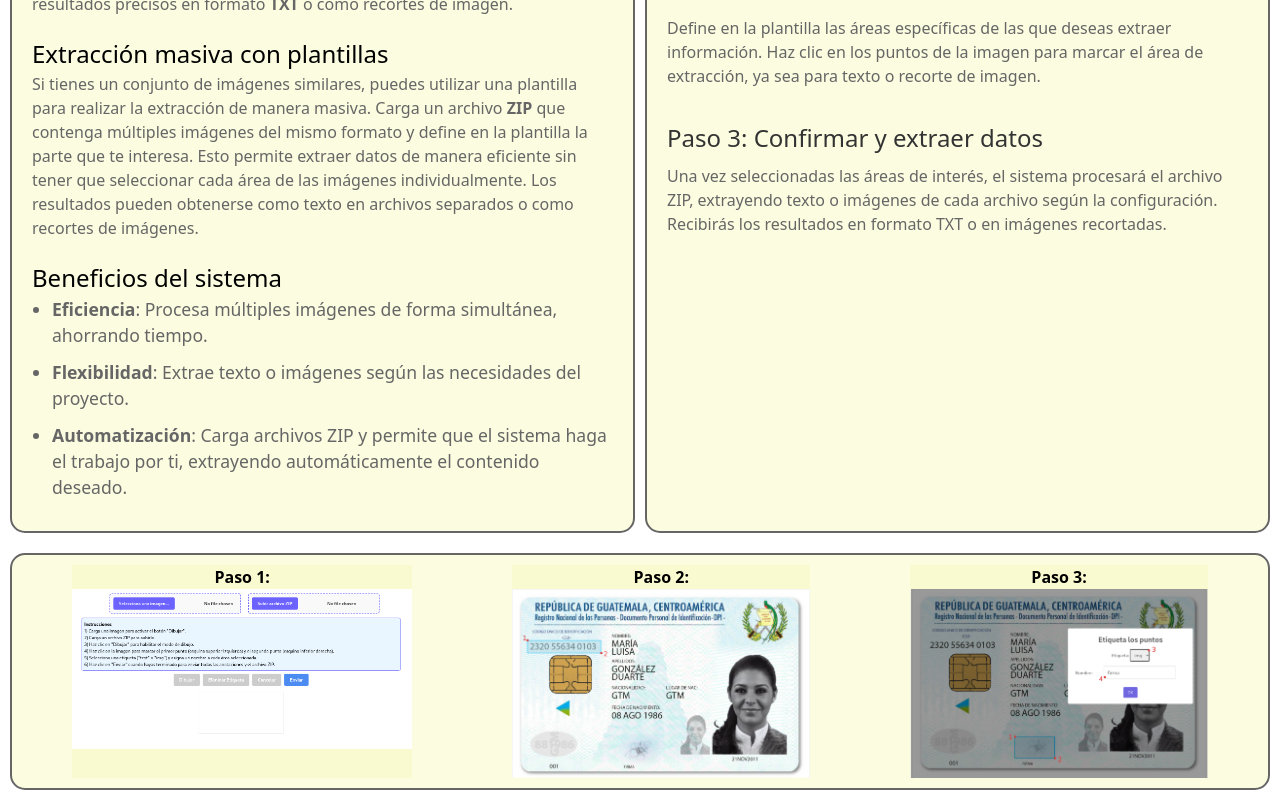
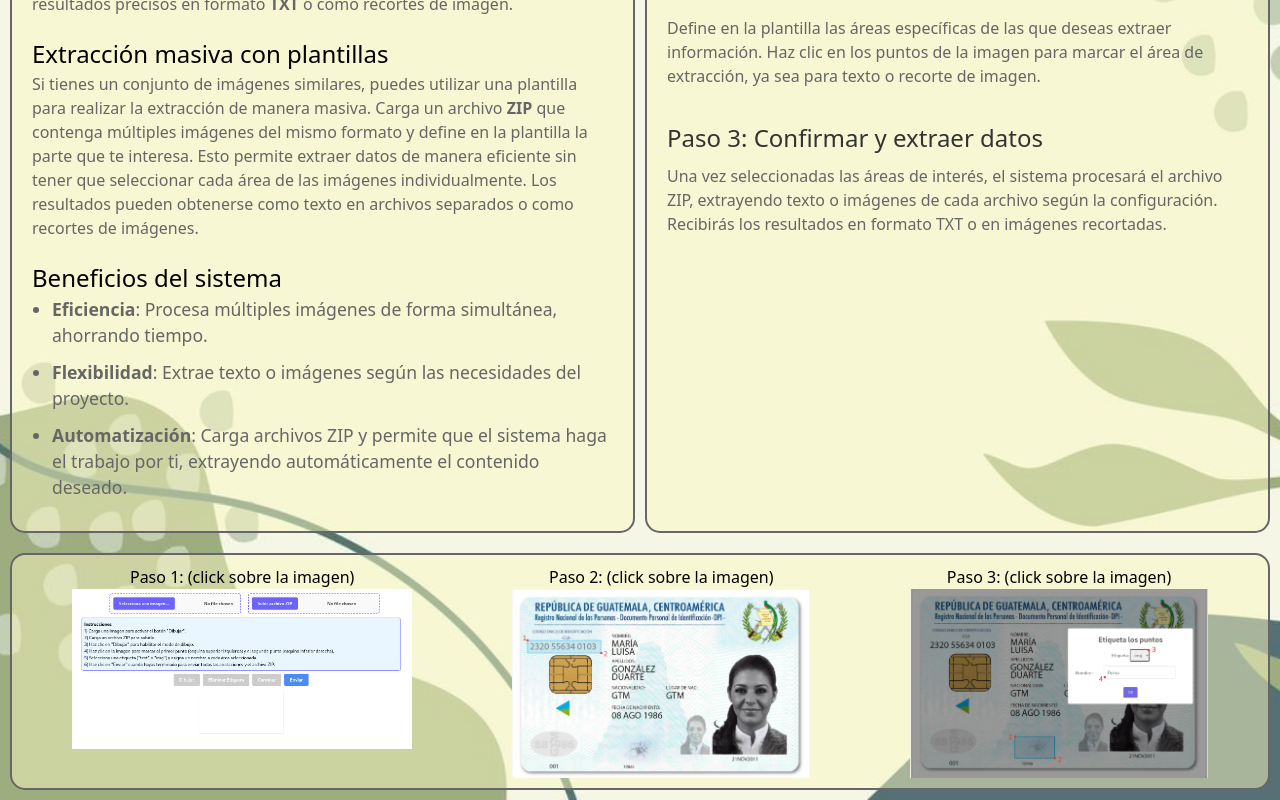
Before and after one commit to JaimeRax/interfaceinfoprocessing, a Next.js app: page /home in a window 1280 px wide. Shown: the part 344-1144 px from the top of the page. Built offline with nearby package versions, Linux system fonts and the light colour scheme.

Commit message:
style(fondo): add image the fono

```diff
--- a/pages/home.tsx
+++ b/pages/home.tsx
@@ -1,4 +1,4 @@
-import React from "react";
+import React, { useState } from "react";
 import Navbar from "../pages/components/Navbar";
 import styles from "../styles/Home.module.css";
 import Image from "next/image";
@@ -7,7 +7,18 @@ import paso2 from "../img/paso2.png"; // La imagen anterior de paso2
 import paso3 from "../img/paso3.png"; // La imagen anterior de paso3
 
 const Home = () => {
+  const [isZoomed, setIsZoomed] = useState<number | null>(null); // Estado para la imagen ampliada
+
+  const handleImageClick = (step: number) => {
+    setIsZoomed(step); // Establecer la imagen que se ha clicado
+  };
+
+  const handleOverlayClick = () => {
+    setIsZoomed(null); // Cerrar imagen ampliada cuando se haga clic fuera
+  };
+
   return (
+    <div className={styles.homeContainer}>
       <div className={styles.container}>
         <Navbar />
         <div className={styles.mainContent}>
@@ -19,15 +30,15 @@ const Home = () => {
             <p>
               extractData es un sistema avanzado que optimiza la extracción de
               texto e imágenes de tus documentos. Ya sea que necesites extraer
-            información clave de una sola imagen o procesar múltiples archivos,
-            extractData te facilita esta tarea.
+              información clave de una sola imagen o procesar múltiples
+              archivos, extractData te facilita esta tarea.
             </p>
             <h2>Extracción personalizada</h2>
             <p>
               Selecciona áreas específicas en una imagen para extraer texto o
-            imágenes. Define exactamente qué partes del documento son relevantes
-            y obtén resultados precisos en formato <strong>TXT</strong> o como
-            recortes de imagen.
+              imágenes. Define exactamente qué partes del documento son
+              relevantes y obtén resultados precisos en formato{" "}
+              <strong>TXT</strong> o como recortes de imagen.
             </p>
             <h2>Extracción masiva con plantillas</h2>
             <p>
@@ -37,8 +48,8 @@ const Home = () => {
               mismo formato y define en la plantilla la parte que te interesa.
               Esto permite extraer datos de manera eficiente sin tener que
               seleccionar cada área de las imágenes individualmente. Los
-            resultados pueden obtenerse como texto en archivos separados o como
-            recortes de imágenes.
+              resultados pueden obtenerse como texto en archivos separados o
+              como recortes de imágenes.
             </p>
             <h2>Beneficios del sistema</h2>
             <ul>
@@ -51,9 +62,9 @@ const Home = () => {
                 necesidades del proyecto.
               </li>
               <li>
-              <strong>Automatización</strong>: Carga archivos ZIP y permite que
-              el sistema haga el trabajo por ti, extrayendo automáticamente el
-              contenido deseado.
+                <strong>Automatización</strong>: Carga archivos ZIP y permite
+                que el sistema haga el trabajo por ti, extrayendo
+                automáticamente el contenido deseado.
               </li>
             </ul>
           </div>
@@ -65,8 +76,9 @@ const Home = () => {
               <h3>Paso 1: Subir la plantilla y archivos ZIP</h3>
               <p>
                 Selecciona la imagen de plantilla en el espacio designado y sube
-              el archivo ZIP que contiene las imágenes a procesar. Asegúrate de
-              que todas las imágenes sean similares a la plantilla seleccionada.
+                el archivo ZIP que contiene las imágenes a procesar. Asegúrate
+                de que todas las imágenes sean similares a la plantilla
+                seleccionada.
               </p>
             </div>
             <div className={styles.step}>
@@ -82,9 +94,9 @@ const Home = () => {
               <h3>Paso 3: Confirmar y extraer datos</h3>
               <p>
                 Una vez seleccionadas las áreas de interés, el sistema procesará
-              el archivo ZIP, extrayendo texto o imágenes de cada archivo según
-              la configuración. Recibirás los resultados en formato TXT o en
-              imágenes recortadas.
+                el archivo ZIP, extrayendo texto o imágenes de cada archivo
+                según la configuración. Recibirás los resultados en formato TXT
+                o en imágenes recortadas.
               </p>
             </div>
           </div>
@@ -92,20 +104,29 @@ const Home = () => {
 
         {/* Sección de imágenes en horizontal con bordes y radio */}
         <div className={styles.foot}>
-        <div className={styles.stepContainer}>
-          <h3>Paso 1:</h3>
+          <div
+            className={styles.stepContainer}
+            onClick={() => handleImageClick(1)}
+          >
+            <h3>Paso 1: (click sobre la imagen)</h3>
             <Image src={paso1} alt="Paso 1: Subir plantilla" width={400} />
           </div>
-        <div className={styles.stepContainer}>
-          <h3>Paso 2:</h3>
+          <div
+            className={styles.stepContainer}
+            onClick={() => handleImageClick(2)}
+          >
+            <h3>Paso 2: (click sobre la imagen)</h3>
             <Image
               src={paso2}
               alt="Paso 2: Seleccionar área de extracción"
               width={350}
             />
           </div>
-        <div className={styles.stepContainer}>
-          <h3>Paso 3:</h3>
+          <div
+            className={styles.stepContainer}
+            onClick={() => handleImageClick(3)}
+          >
+            <h3>Paso 3: (click sobre la imagen)</h3>
             <Image
               src={paso3}
               alt="Paso 3: Confirmar y extraer datos"
@@ -113,6 +134,38 @@ const Home = () => {
             />
           </div>
         </div>
+
+        {isZoomed && (
+          <div className={styles.overlay} onClick={handleOverlayClick}>
+            <div className={styles.zoomedImageContainer}>
+              {isZoomed === 1 && (
+                <Image
+                  src={paso1}
+                  alt="Paso 1: Subir plantilla"
+                  layout="fill"
+                  objectFit="contain"
+                />
+              )}
+              {isZoomed === 2 && (
+                <Image
+                  src={paso2}
+                  alt="Paso 2: Seleccionar área de extracción"
+                  layout="fill"
+                  objectFit="contain"
+                />
+              )}
+              {isZoomed === 3 && (
+                <Image
+                  src={paso3}
+                  alt="Paso 3: Confirmar y extraer datos"
+                  layout="fill"
+                  objectFit="contain"
+                />
+              )}
+            </div>
+          </div>
+        )}
+      </div>
     </div>
   );
 };
--- a/pages/screens/extractMultiple.tsx
+++ b/pages/screens/extractMultiple.tsx
@@ -259,6 +259,7 @@ const ExtractMultiple = () => {
   return (
     <>
       <Navbar />
+      <div className={styles.homeContainer}>
         <div className={styles.mainContainer}>
           <div className={styles.leftColumn}>
             <div className={styles.fileInputContainer}>
@@ -293,12 +294,12 @@ const ExtractMultiple = () => {
                   derecha).
                 </li>
                 <li>
-                5) Selecciona una etiqueta ("text" o "img") y asigna un nombre a
-                cada área seleccionada.
+                  5) Selecciona una etiqueta ("text" o "img") y asigna un nombre
+                  a cada área seleccionada.
                 </li>
                 <li>
-                6) Haz clic en "Enviar" cuando hayas terminado para enviar todas
-                las anotaciones y el archivo ZIP.
+                  6) Haz clic en "Enviar" cuando hayas terminado para enviar
+                  todas las anotaciones y el archivo ZIP.
                 </li>
               </ol>
             </div>
@@ -384,6 +385,7 @@ const ExtractMultiple = () => {
             <p>Enviando datos... por favor espera.</p>
           </div>
         )}
+      </div>
     </>
   );
 };
--- a/pages/screens/extractSingle.tsx
+++ b/pages/screens/extractSingle.tsx
@@ -243,6 +243,7 @@ const ExtactSingle = () => {
   return (
     <>
       <Navbar />
+      <div className={styles.homeContainer}>
         <div className={styles.mainContainer}>
           <div className={styles.leftColumn}>
             <input
@@ -266,12 +267,12 @@ const ExtactSingle = () => {
                   derecha).
                 </li>
                 <li>
-                4) Selecciona una etiqueta ("text" o "img") y asigna un nombre a
-                cada área seleccionada.
+                  4) Selecciona una etiqueta ("text" o "img") y asigna un nombre
+                  a cada área seleccionada.
                 </li>
                 <li>
-                5) Haz clic en "Enviar" cuando hayas terminado para enviar todas
-                las anotaciones a la API.
+                  5) Haz clic en "Enviar" cuando hayas terminado para enviar
+                  todas las anotaciones a la API.
                 </li>
               </ol>
             </div>
@@ -357,6 +358,7 @@ const ExtactSingle = () => {
             <p>Enviando datos... por favor espera.</p>
           </div>
         )}
+      </div>
     </>
   );
 };
--- a/styles/Home.module.css
+++ b/styles/Home.module.css
@@ -1,3 +1,14 @@
+.homeContainer {
+  background-image: url('../img/fondo.jpg');
+  background-size: cover;
+  background-position: center;
+  background-repeat: no-repeat;
+  min-height: 100vh;
+  width: 100%;
+  display: flex;
+  flex-direction: column;
+}
+
 .container {
   display: flex;
   flex-direction: column;
@@ -9,16 +20,6 @@
   justify-content: space-between;
   padding: 10px;
   gap: 10px; /* Espacio entre leftSection y rightSection */
-}
-
-.foot {
-  display: flex;
-  justify-content: space-between;
-  padding: 10px;
-  border: 2px solid #666;
-  border-radius: 15px;
-  margin: 10px;
-  background-color: rgba(250, 249, 194, 0.5);
 }
 
 /* Sección izquierda: descripción del sistema */
@@ -106,15 +107,44 @@
 }
 
 /* Sección inferior para las imágenes con pasos */
+.foot {
+  display: flex;
+  justify-content: space-between;
+  padding: 10px;
+  border: 2px solid #666;
+  border-radius: 15px;
+  margin: 10px;
+  background-color: rgba(250, 249, 194, 0.5);
+}
 
 .stepContainer {
   text-align: center;
-  align-items: center;
-  background-color: rgba(250, 249, 194, 0.5);
+  cursor: pointer; /* El cursor cambia cuando pasas el ratón sobre la imagen */
   margin-left: 50px;
   margin-right: 50px;
 }
 
-.stepContainer h3{
-  font-weight: bold;
+.overlay {
+  position: fixed;
+  top: 0;
+  left: 0;
+  width: 100%;
+  height: 100%;
+  background-color: rgba(0, 0, 0, 0.8); /* Fondo oscuro */
+  display: flex;
+  justify-content: center;
+  align-items: center;
+  z-index: 1000; /* Para que el overlay esté encima del contenido */
 }
+
+.zoomedImageContainer {
+  position: relative;
+  width: 90%; /* Ajusta el tamaño de la imagen ampliada */
+  height: 90%;
+}
+
+.zoomedImageContainer img {
+  max-width: 100%;
+  max-height: 100%;
+  object-fit: contain; /* Asegura que la imagen mantenga sus proporciones */
+}
--- a/styles/extractSingle.module.css
+++ b/styles/extractSingle.module.css
@@ -1,3 +1,17 @@
+.homeContainer {
+  background-image: url('../img/fondo.jpg');
+  background-size: cover;
+  background-position: center;
+  background-repeat: no-repeat;
+  min-height: 100vh;
+  width: 100%;
+  display: flex;
+  flex-direction: column;
+
+  /* Fondo semitransparente */
+  background-color: rgba(0, 0, 0, 0.5); /* Negro semitransparente */
+}
+
 .mainContainer {
   display: flex;
   flex-direction: row;
@@ -100,6 +114,8 @@
   padding: 20px;
   background-color: #f9f9f9;
   border-left: 2px solid #ccc;
+  margin-right: 40px;
+  margin-bottom: 40px;
 }
 
 .buttonContainer {
```
Also changed, not shown: img/example.png (deleted), img/fondo.jpg (added). Lines whose indentation alone changed are shown as unchanged.
